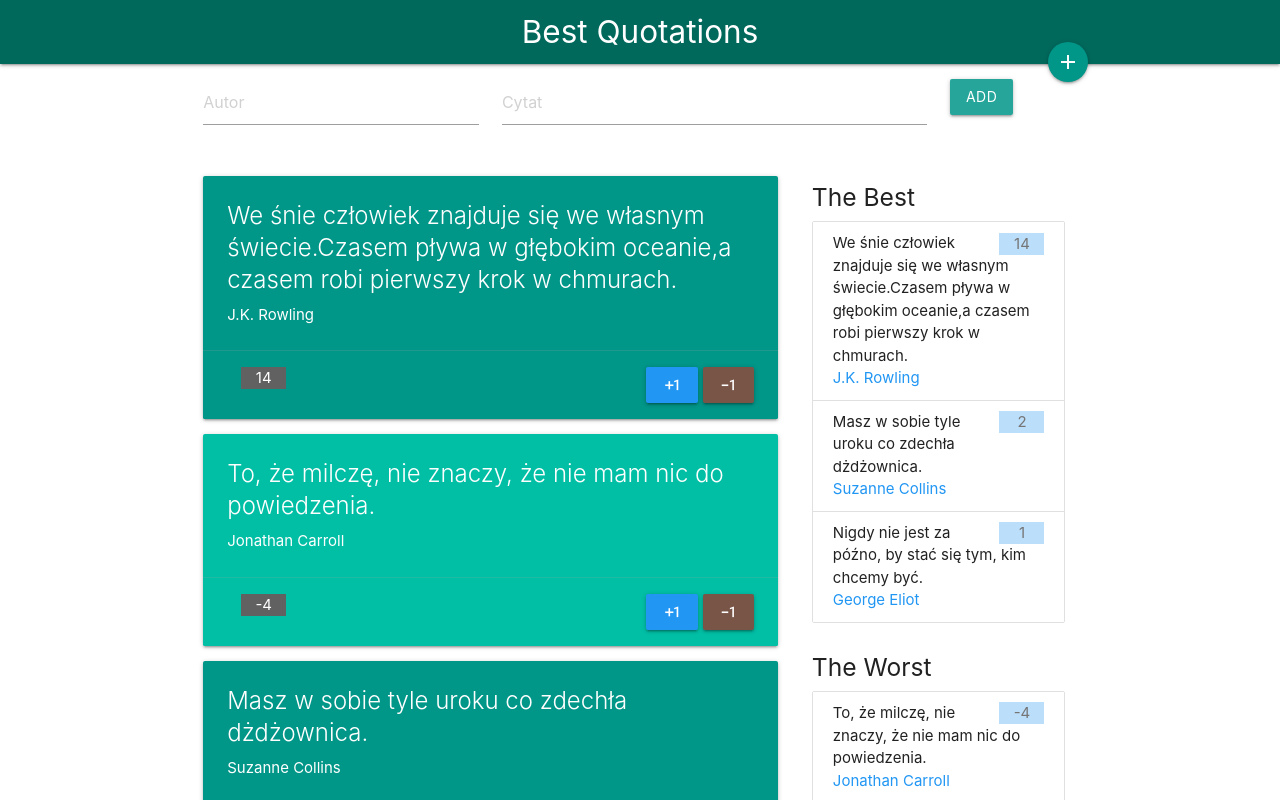
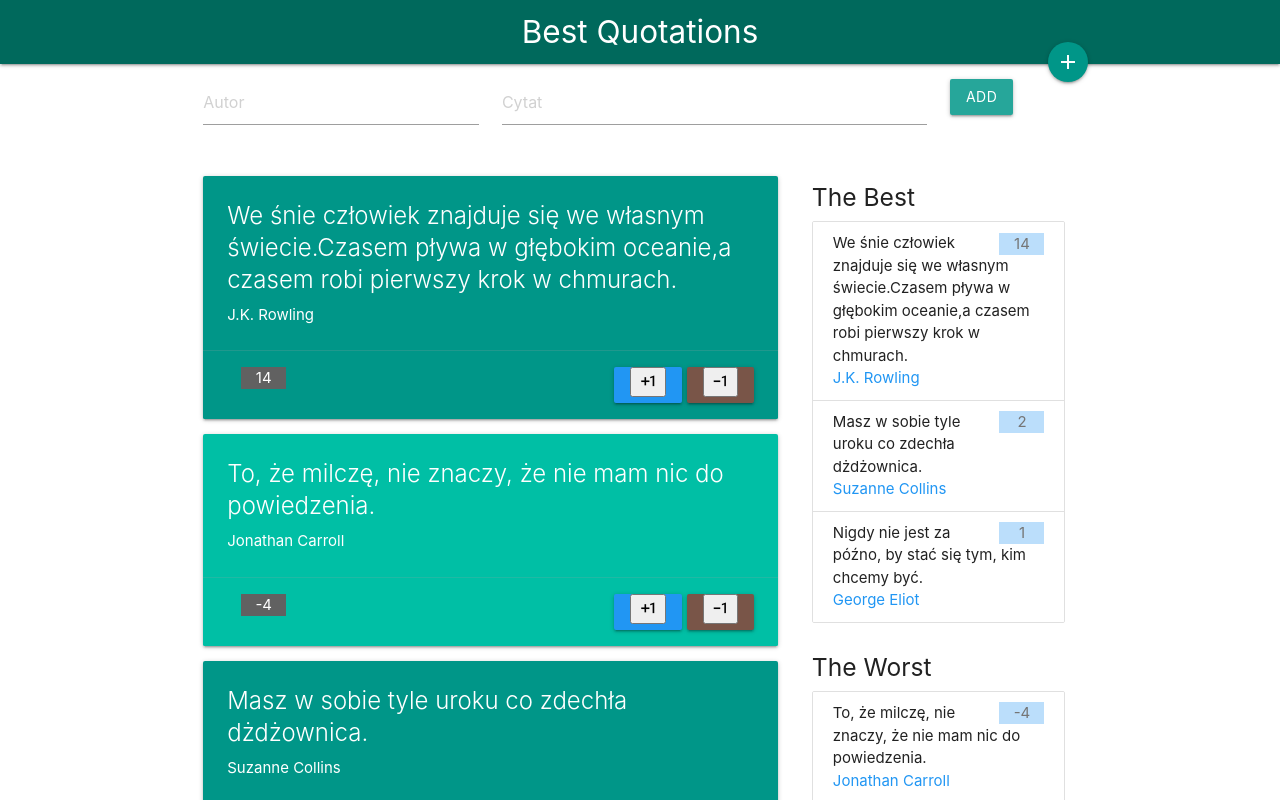
Before and after one commit to AndzelikaB/best-quotes, an Angular app: page / in a window 1280 px wide. Shown: the top 800 px of the page. Built offline with nearby package versions, Linux system fonts and the light colour scheme.

Commit message:
ng-content

```diff
--- a/src/app/app.component.html
+++ b/src/app/app.component.html
@@ -21,14 +21,10 @@
             </div>
             <div class="card-action right-align">
               <span class="badge grey darken-2 left white-text"> {{quote.votes}}</span>
-
-              <app-button customClasses="btn blue mr-5" (click)="addVote(quote, true)">
-                <i class="material-icons">exposure_plus_1</i>
-              </app-button>
-
-              <app-button customClasses="btn brown" (click)="addVote(quote, false)">
-                <i class="material-icons">exposure_neg_1</i>
-              </app-button>
+              <app-vote-buttons classPlus="btn blue mr-5" classMinus="btn brown" (voteValue)="addVote(quote, $event)">
+                <i class=" material-icons" votePlus>exposure_plus_1</i>
+                <i class="material-icons" voteMinus>exposure_neg_1</i>
+              </app-vote-buttons>
             </div>
           </div>
         </div>
--- a/src/app/app.module.ts
+++ b/src/app/app.module.ts
@@ -7,6 +7,7 @@ import { NavbarComponent } from './navbar/navbar.component';
 import { RankingComponent } from './ranking/ranking.component';
 import { FormComponent } from './form/form.component';
 import { ButtonComponent } from './button/button.component';
+import { VoteButtonsComponent } from './vote-buttons/vote-buttons.component';
 
 @NgModule({
   declarations: [
@@ -14,7 +15,8 @@ import { ButtonComponent } from './button/button.component';
     NavbarComponent,
     RankingComponent,
     FormComponent,
-    ButtonComponent
+    ButtonComponent,
+    VoteButtonsComponent
   ],
   imports: [
     BrowserModule, FormsModule
--- /dev/null
+++ b/src/app/vote-buttons/vote-buttons.component.html
@@ -0,0 +1,7 @@
+<app-button [class]="classPlus" (click)="voteValue.emit(true)">
+  <ng-content select="[votePlus]"></ng-content>
+</app-button>
+
+<app-button [class]="classMinus" (click)="voteValue.emit(false)">
+  <ng-content select="[voteMinus]"></ng-content>
+</app-button>
```
Also changed, not shown: src/app/vote-buttons/vote-buttons.component.ts (added, +15 -0 lines), src/app/vote-buttons/vote-buttons.component.css (added).
